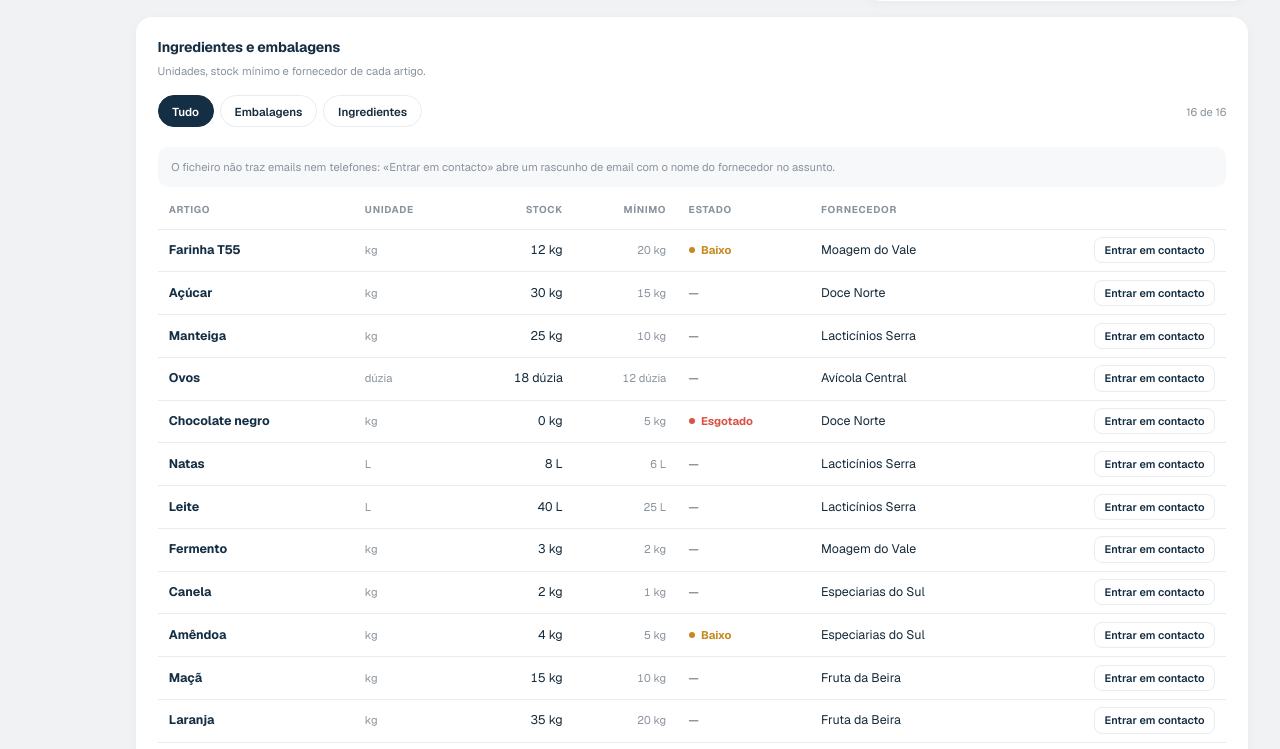
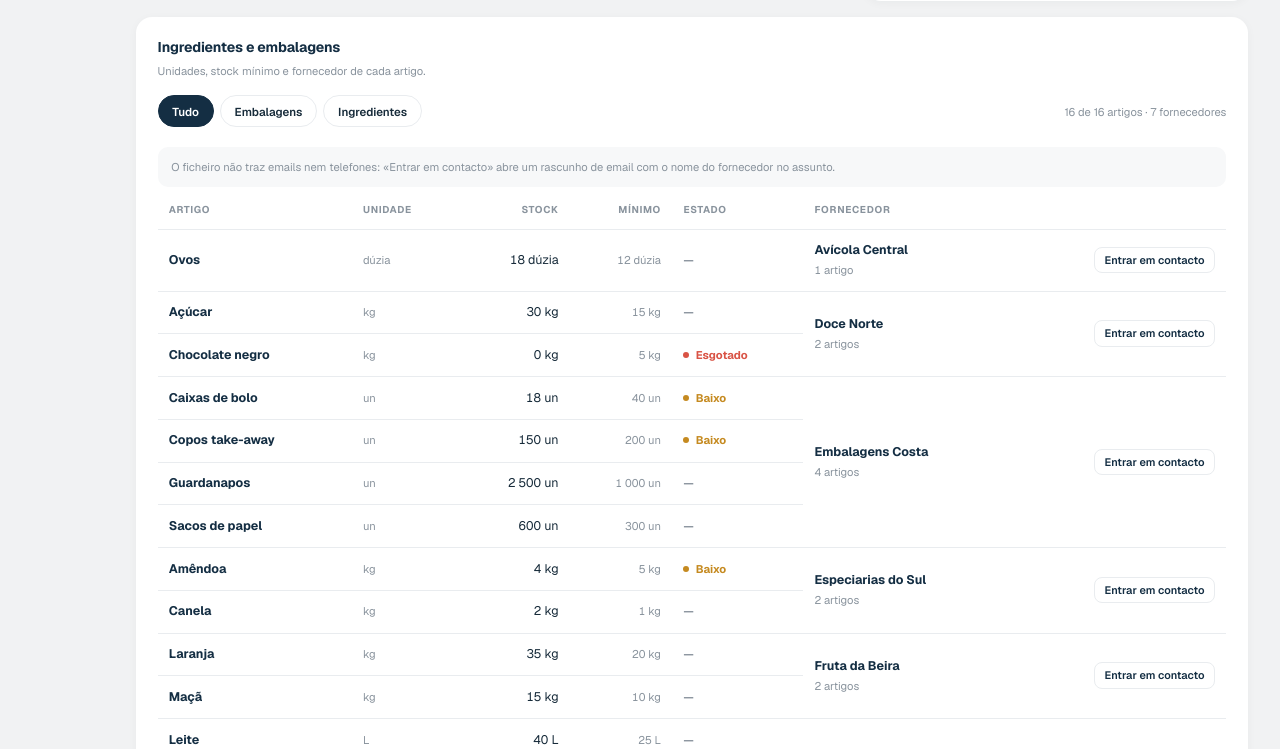
Before and after one commit to charlesaobirch/pastelaria-projfinal, a Next.js app: page /produtos in a window 1280 px wide. Shown: the part 1879-2628 px from the top of the page. Built offline with nearby package versions, Linux system fonts and the light colour scheme.

Commit message:
feat(produtos): agrupar ingredientes por fornecedor

```diff
--- a/src/app/globals.css
+++ b/src/app/globals.css
@@ -477,6 +477,31 @@ body {
   font-weight: 650;
 }
 
+.data-table tbody tr.group-start td,
+.data-table tbody tr.group-start th {
+  border-top: 1px solid var(--line);
+}
+
+.data-table td[rowspan] {
+  background: var(--surface);
+}
+
+.supplier-name {
+  display: block;
+  color: var(--navy);
+  font-weight: 650;
+  white-space: nowrap;
+}
+
+.supplier-cell .card-meta {
+  display: block;
+  margin-top: 0.15rem;
+}
+
+.supplier-contact {
+  white-space: nowrap;
+}
+
 .data-table tfoot td {
   padding: 0.8rem 0.7rem 0;
   border-top: 1px solid var(--line);
--- a/src/components/domain/IngredientsTable.tsx
+++ b/src/components/domain/IngredientsTable.tsx
@@ -9,6 +9,11 @@ import type { Ingrediente } from "@/types";
 import { Estado } from "./ProductsTable";
 
 const TUDO = "tudo";
+
+interface GrupoFornecedor {
+  supplier: string;
+  itens: Ingrediente[];
+}
 
 export function IngredientsTable({
   ingredientes,
@@ -38,6 +43,25 @@ export function IngredientsTable({
     );
   }, [ingredientes, categoria, query]);
 
+  const grupos = useMemo<GrupoFornecedor[]>(() => {
+    const mapa = new Map<string, Ingrediente[]>();
+
+    for (const item of linhas) {
+      const itens = mapa.get(item.supplier) ?? [];
+      itens.push(item);
+      mapa.set(item.supplier, itens);
+    }
+
+    return [...mapa.entries()]
+      .sort(([a], [b]) => a.localeCompare(b, "pt-PT"))
+      .map(([supplier, itens]) => ({
+        supplier,
+        itens: [...itens].sort((a, b) =>
+          a.name.localeCompare(b.name, "pt-PT"),
+        ),
+      }));
+  }, [linhas]);
+
   return (
     <div>
       <div className="filters">
@@ -48,7 +72,9 @@ export function IngredientsTable({
           onChange={setCategoria}
         />
         <span className="card-meta">
-          {int(linhas.length)} de {int(ingredientes.length)}
+          {int(linhas.length)} de {int(ingredientes.length)} artigos ·{" "}
+          {int(grupos.length)}{" "}
+          {grupos.length === 1 ? "fornecedor" : "fornecedores"}
         </span>
       </div>
 
@@ -60,8 +86,8 @@ export function IngredientsTable({
       <div className="table-scroll">
         <table className="data-table">
           <caption className="sr-only">
-            Ingredientes e embalagens com unidade, stock, mínimo, estado e
-            fornecedor.
+            Ingredientes e embalagens agrupados por fornecedor, com unidade,
+            stock, mínimo e estado.
           </caption>
           <thead>
             <tr>
@@ -88,11 +114,19 @@ export function IngredientsTable({
                 </td>
               </tr>
             )}
-            {linhas.map((item) => {
-              const assunto = encodeURIComponent(`Contacto ${item.supplier}`);
+
+            {grupos.map((grupo, indiceGrupo) =>
+              grupo.itens.map((item, indiceItem) => {
+                const assunto = encodeURIComponent(`Contacto ${grupo.supplier}`);
+                const inicioGrupo = indiceItem === 0;
 
                 return (
-                <tr key={item.id}>
+                  <tr
+                    key={item.id}
+                    className={
+                      inicioGrupo && indiceGrupo > 0 ? "group-start" : undefined
+                    }
+                  >
                     <th scope="row" className="strong">
                       {item.name}
                     </th>
@@ -106,19 +140,33 @@ export function IngredientsTable({
                     <td>
                       <Estado valor={stockDisplayStatus(item)} />
                     </td>
-                  <td>{item.supplier}</td>
-                  <td className="num">
+                    {inicioGrupo && (
+                      <>
+                        <td className="supplier-cell" rowSpan={grupo.itens.length}>
+                          <span className="supplier-name">{grupo.supplier}</span>
+                          <span className="card-meta">
+                            {int(grupo.itens.length)}{" "}
+                            {grupo.itens.length === 1 ? "artigo" : "artigos"}
+                          </span>
+                        </td>
+                        <td
+                          className="num supplier-contact"
+                          rowSpan={grupo.itens.length}
+                        >
                           <a
                             className="link-btn"
                             href={`mailto:?subject=${assunto}`}
-                      aria-label={`Entrar em contacto com ${item.supplier}`}
+                            aria-label={`Entrar em contacto com ${grupo.supplier}`}
                           >
                             Entrar em contacto
                           </a>
                         </td>
+                      </>
+                    )}
                   </tr>
                 );
-            })}
+              }),
+            )}
           </tbody>
           <tfoot>
             <tr>
```
Lines whose indentation alone changed are shown as unchanged.
